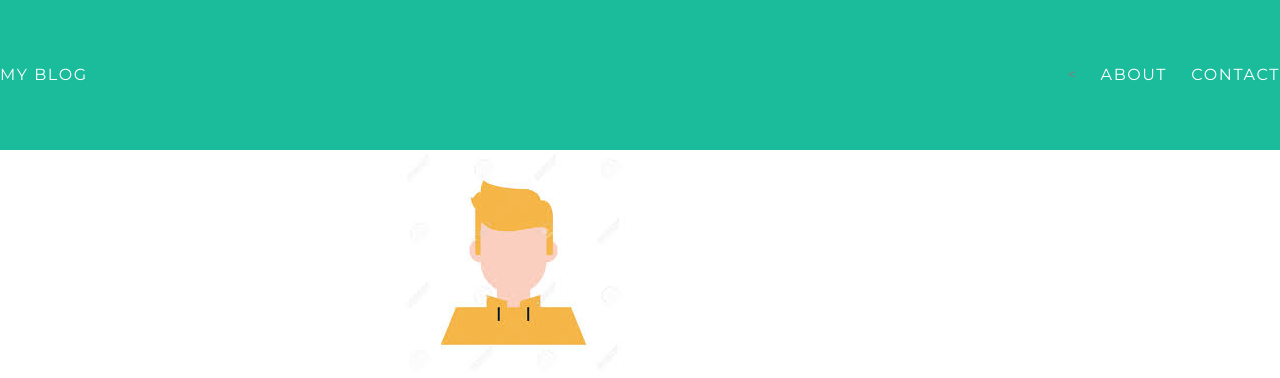
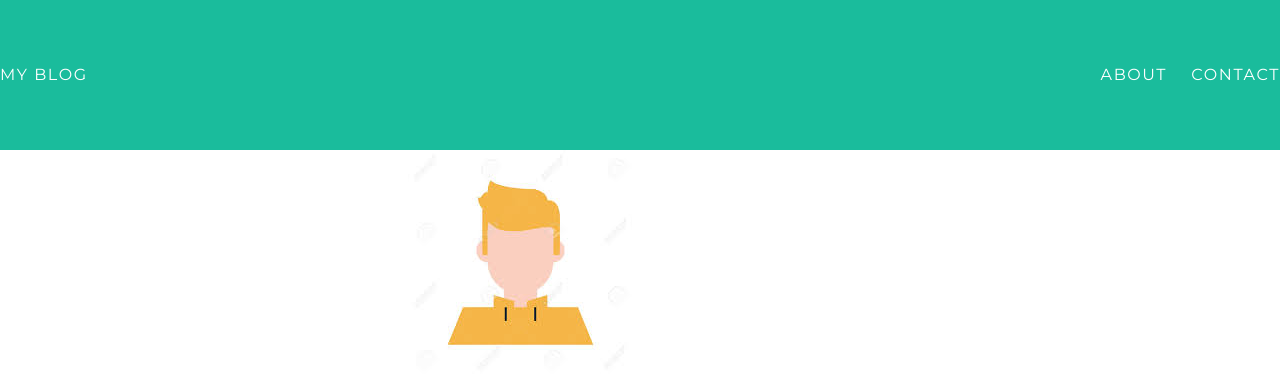
Before and after one commit to AertosDios/lightningblog.github.io, a plain HTML site: page contact.html in a window 1280 px wide. Shown: the top 378 px of the page. Drawn offline with Linux system fonts and the light colour scheme.

Commit message:
Update contact.html
gosh darn '>'

```diff
--- a/contact.html
+++ b/contact.html
@@ -9,7 +9,7 @@
         <div id="header">
             <div id="containter">
                 <a href="index.html">My Blog</a>
-                <ul class="header-nav"><
+                <ul class="header-nav">
                     <li><a href="about.html">About</a></li>
                     <li><a href="contact.html">Contact</a></li>
                 </ul>
```
